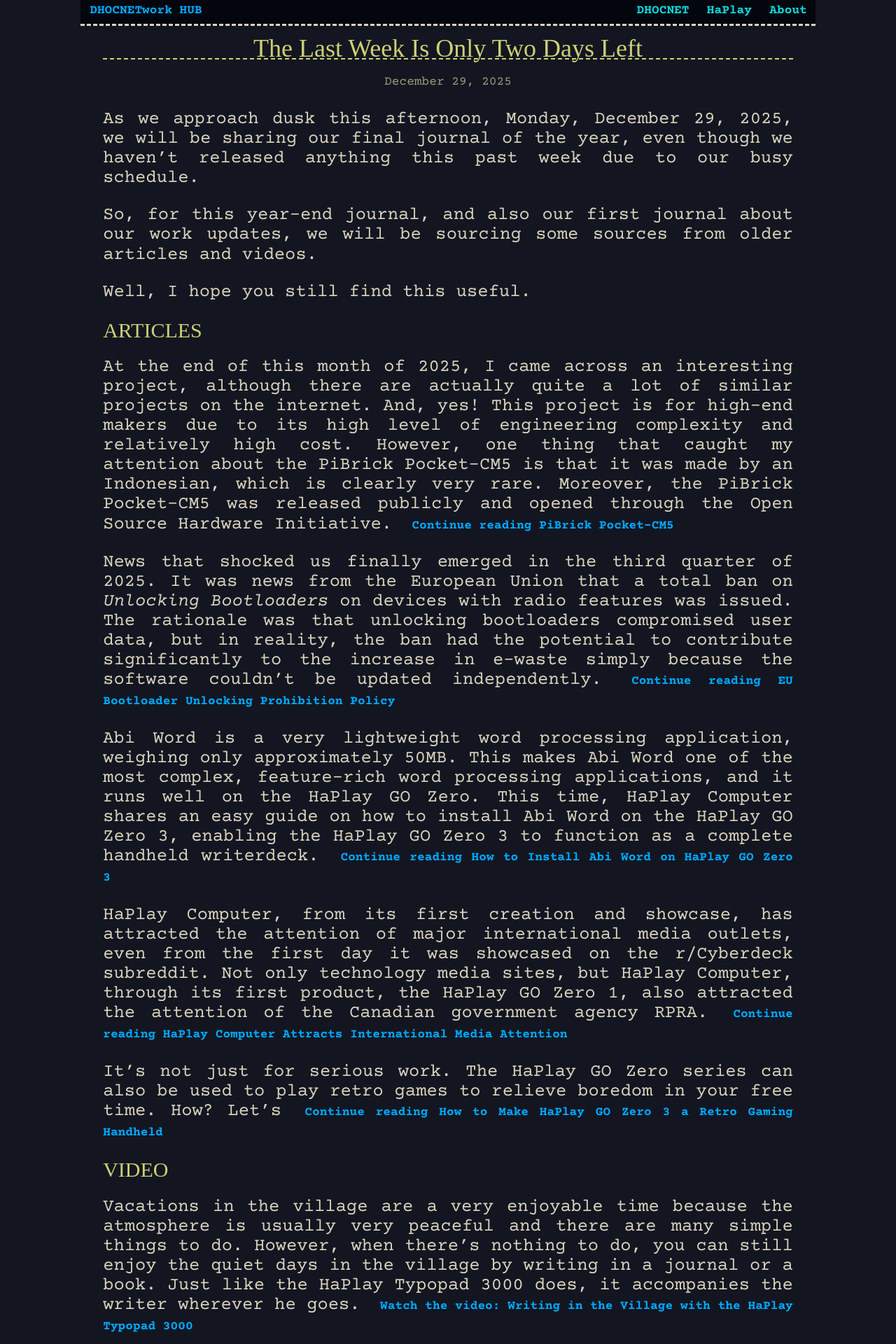
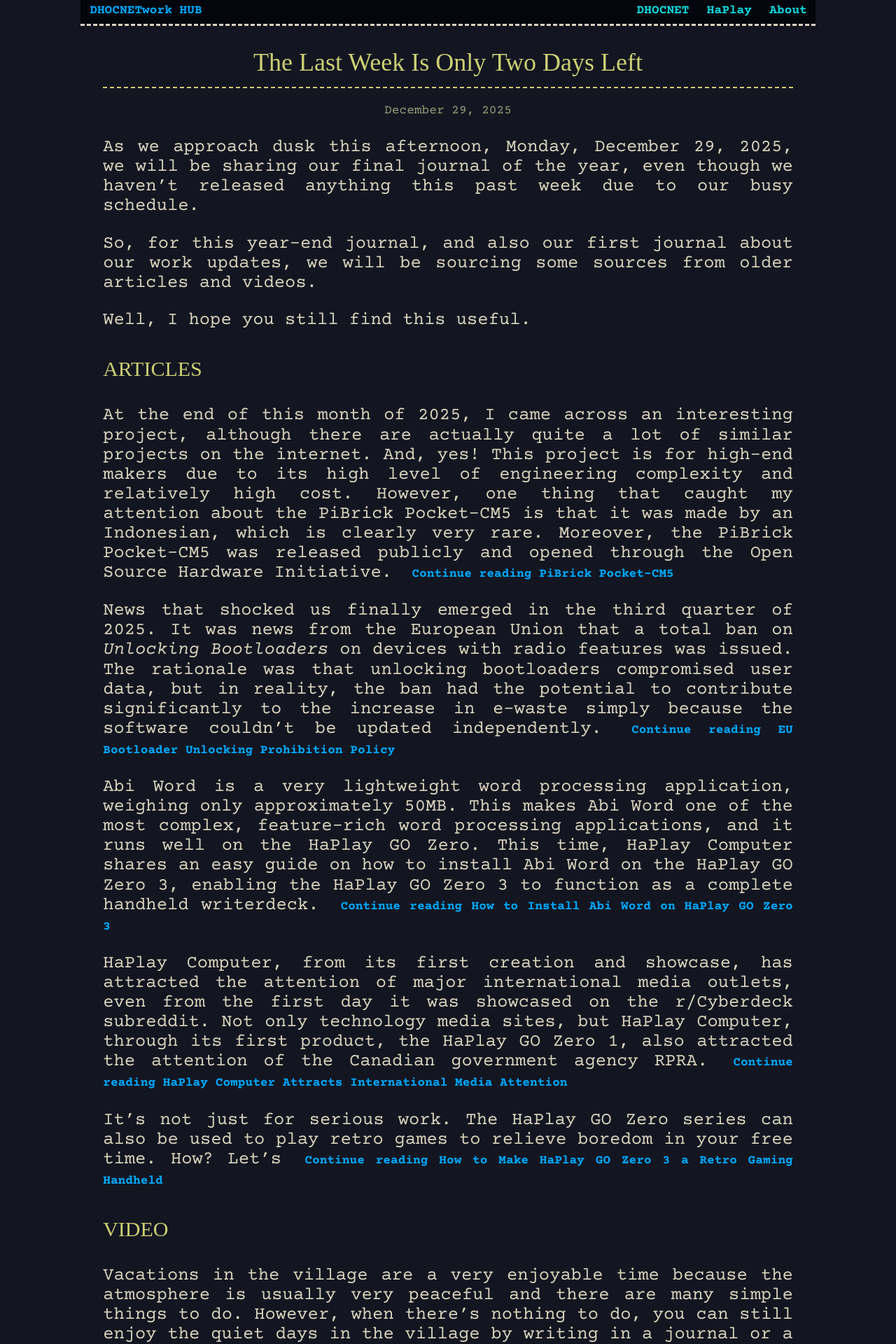
Before and after one commit to dhocnet/dhocnet.github.io, a Jekyll site: the page built from _posts/2025-12-29-the_last_journal_from_this_year.md, in a window 1280 px wide. Shown: the top 1920 px of the page at 70% size. Built offline with Jekyll 4.4.1, drawn with Linux system fonts in a browser that asks for light colours; some web fonts are replaced.

Commit message:
Update default.html

```diff
--- a/_layouts/default.html
+++ b/_layouts/default.html
@@ -25,7 +25,7 @@
             body h1, body h2, body h3 {
                 font-family: "Times New Roman";
                 color: #cdcf74;
-                line-height: 1,9em;
+                line-height: 1.9em;
             }
 
             #dhocnet-main-header {
```
